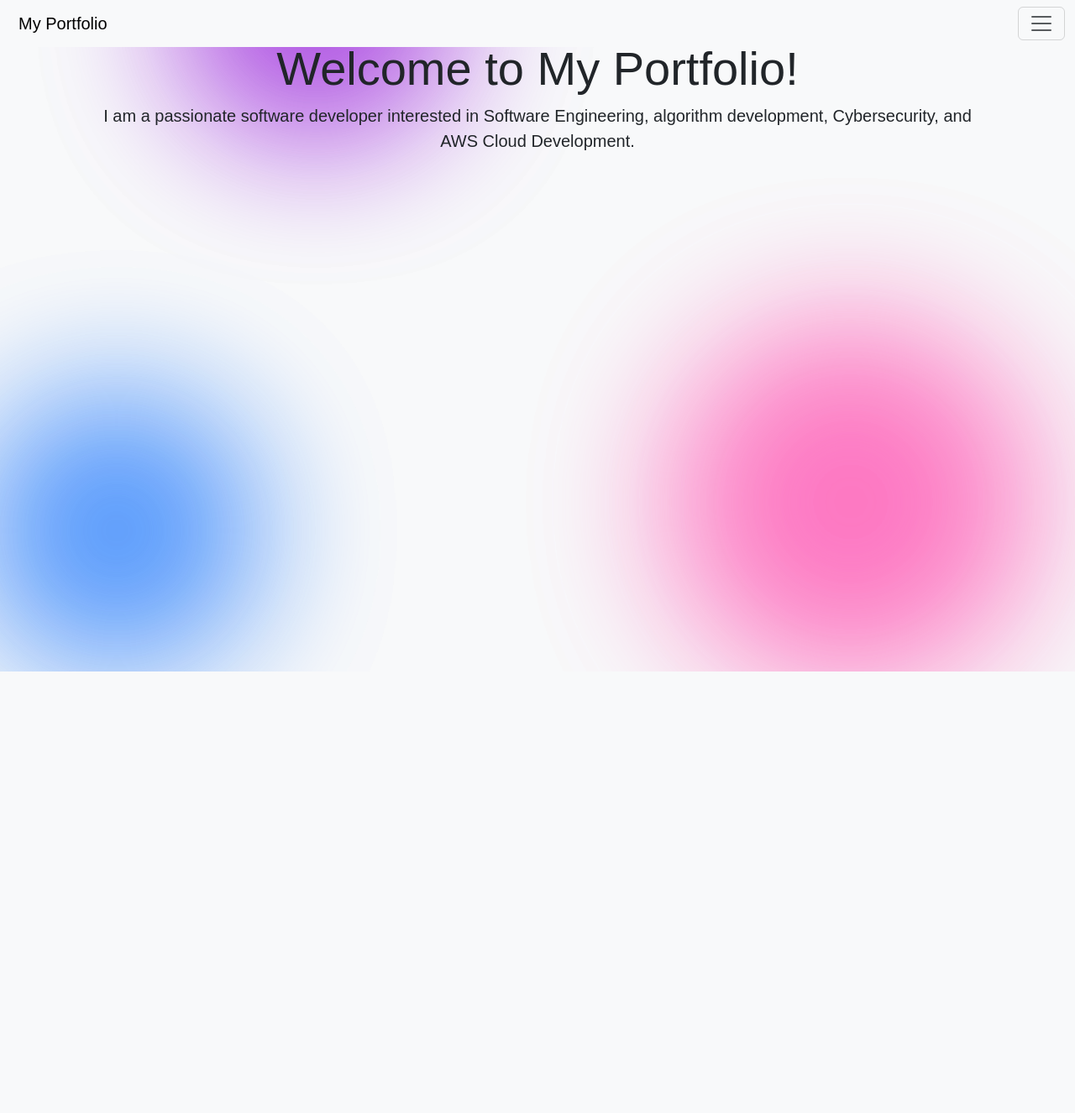
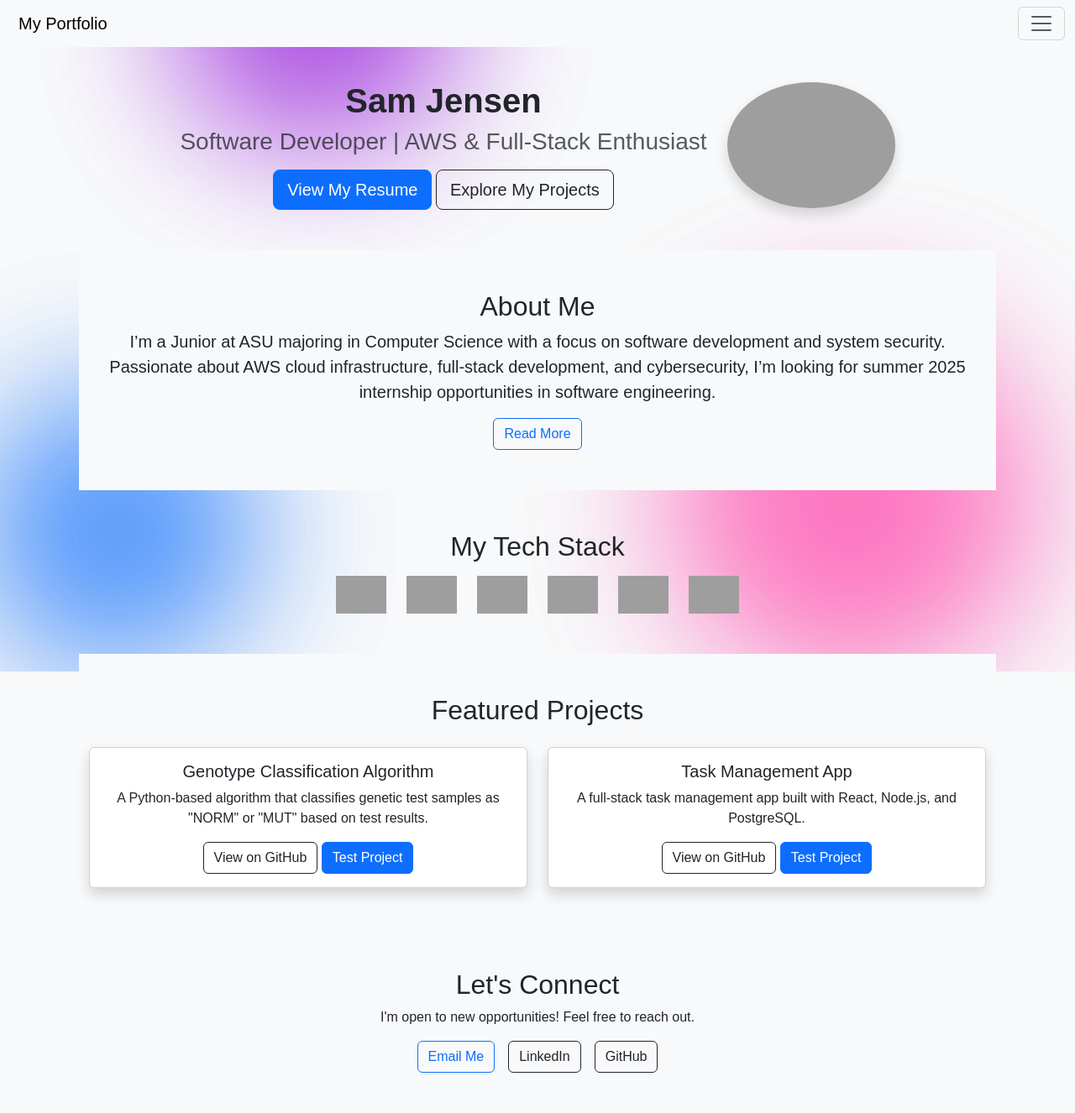
Before and after one commit to samj1098/personal-website, a Flask app: page / in a window 1280 px wide. Shown: the whole page at 84% size. Before the commit the page ends 800 px from the top, so only its background shows below. Run offline with Flask 3, Linux system fonts and the light colour scheme; grey boxes are pictures that could not be loaded.

Commit message:
updated home page - not done

```diff
--- a/templates/index.html
+++ b/templates/index.html
@@ -5,17 +5,105 @@
     <link rel="stylesheet"
 href="https://cdn.jsdelivr.net/npm/bootstrap@5.3.2/dist/css/bootstrap.min.css">
 </head>
-{% extends 'base.html' %}
+{% extends "base.html" %}
 
 {% block title %}Home{% endblock %}
 
 {% block content %}
-    <div class="container text-center mt-5">
-        <h1 class="display-4">Welcome to My Portfolio!</h1>
-        <p class="lead">I am a passionate software developer
-interested in Software Engineering, algorithm development, Cybersecurity, and AWS Cloud Development.</p>
+
+<!-- 🔹 HERO SECTION (Header) -->
+<section class="hero text-center py-5">
+    <div class="container d-flex align-items-center justify-content-center">
+        <div class="text-left">
+            <h1 class="fw-bold">Sam Jensen</h1>
+            <h3 class="text-muted">Software Developer | AWS & Full-Stack Enthusiast</h3>
+            <div class="mt-3">
+                <a href="/resume.pdf" class="btn btn-primary btn-lg">View My Resume</a>
+                <a href="/projects" class="btn btn-outline-dark btn-lg">Explore My Projects</a>
+            </div>
+        </div>
+        <div class="ms-4">
+            <img src="{{ url_for('static', filename='profile.jpg') }}" class="rounded-circle img-fluid shadow" width="200px">
+        </div>
     </div>
+</section>
+
+<!-- 🔹 ABOUT ME PREVIEW -->
+<section class="about-me text-center py-5 bg-light">
+    <div class="container">
+        <h2>About Me</h2>
+        <p class="lead">
+            I’m a Junior at ASU majoring in Computer Science with a focus on software development and system security.
+            Passionate about AWS cloud infrastructure, full-stack development, and cybersecurity, I’m looking for summer 2025
+            internship opportunities in software engineering.
+        </p>
+        <a href="/about" class="btn btn-outline-primary">Read More</a>
+    </div>
+</section>
+
+<!-- 🔹 TECH STACK (Skills) -->
+<section class="tech-stack text-center py-5">
+    <div class="container">
+        <h2>My Tech Stack</h2>
+        <div class="d-flex flex-wrap justify-content-center gap-4 mt-3">
+            <img src="https://cdn.jsdelivr.net/gh/devicons/devicon/icons/python/python-original.svg" width="60">
+            <img src="https://cdn.jsdelivr.net/gh/devicons/devicon/icons/javascript/javascript-original.svg" width="60">
+            <img src="https://cdn.jsdelivr.net/gh/devicons/devicon/icons/flask/flask-original.svg" width="60">
+            <img src="https://cdn.jsdelivr.net/gh/devicons/devicon/icons/react/react-original.svg" width="60">
+            <img src="https://cdn.jsdelivr.net/gh/devicons/devicon/icons/aws/aws-original.svg" width="60">
+            <img src="https://cdn.jsdelivr.net/gh/devicons/devicon/icons/docker/docker-original.svg" width="60">
+        </div>
+    </div>
+</section>
+
+<!-- 🔹 FEATURED PROJECTS -->
+<section class="featured-projects py-5 bg-light">
+    <div class="container">
+        <h2 class="text-center">Featured Projects</h2>
+
+        <div class="row mt-4">
+            <!-- Project 1 -->
+            <div class="col-md-6">
+                <div class="card shadow">
+                    <div class="card-body">
+                        <h5 class="card-title">Genotype Classification Algorithm</h5>
+                        <p class="card-text">A Python-based algorithm that classifies genetic test samples as "NORM" or "MUT" based on test results.</p>
+                        <a href="https://github.com/yourgithub/norm-vs-mut" class="btn btn-outline-dark" target="_blank">View on GitHub</a>
+                        <a href="/norm-mut-test" class="btn btn-primary">Test Project</a>
+                    </div>
+                </div>
+            </div>
+
+            <!-- Project 2 -->
+            <div class="col-md-6">
+                <div class="card shadow">
+                    <div class="card-body">
+                        <h5 class="card-title">Task Management App</h5>
+                        <p class="card-text">A full-stack task management app built with React, Node.js, and PostgreSQL.</p>
+                        <a href="https://github.com/yourgithub/task-manager" class="btn btn-outline-dark" target="_blank">View on GitHub</a>
+                        <a href="/task-manager" class="btn btn-primary">Test Project</a>
+                    </div>
+                </div>
+            </div>
+        </div>
+    </div>
+</section>
+
+<!-- 🔹 CONTACT SECTION -->
+<section class="contact text-center py-5">
+    <div class="container">
+        <h2>Let's Connect</h2>
+        <p>I'm open to new opportunities! Feel free to reach out.</p>
+        <div class="d-flex justify-content-center gap-3 mt-3">
+            <a href="mailto:youremail@example.com" class="btn btn-outline-primary">Email Me</a>
+            <a href="https://linkedin.com/in/yourlinkedin" class="btn btn-outline-dark">LinkedIn</a>
+            <a href="https://github.com/yourgithub" class="btn btn-outline-dark">GitHub</a>
+        </div>
+    </div>
+</section>
+
 {% endblock %}
+
 
 </body>
 </html>
```
